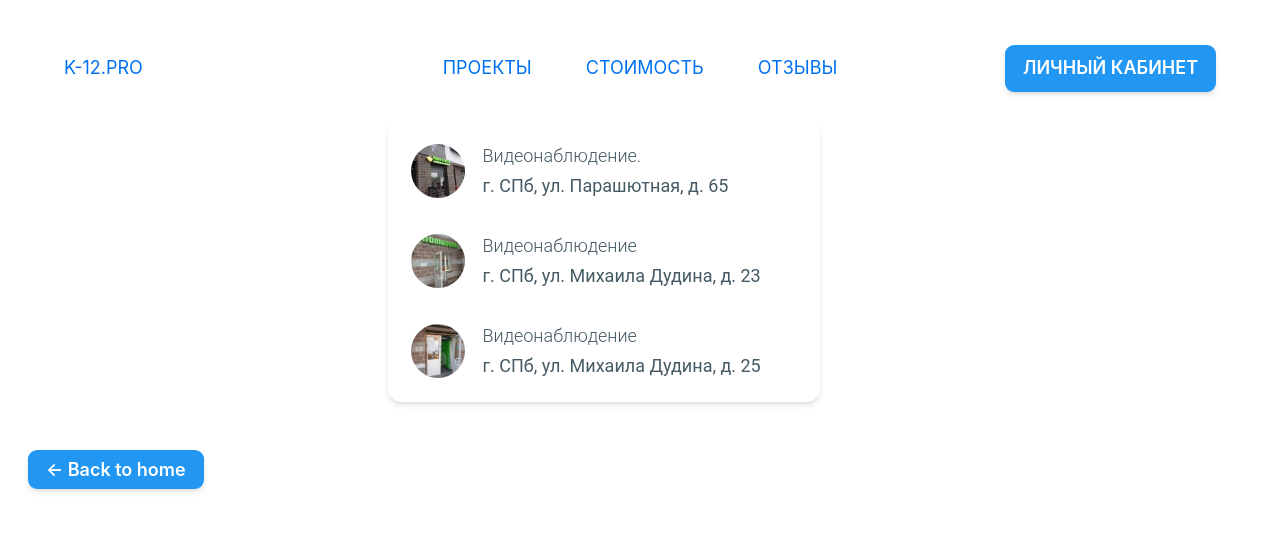
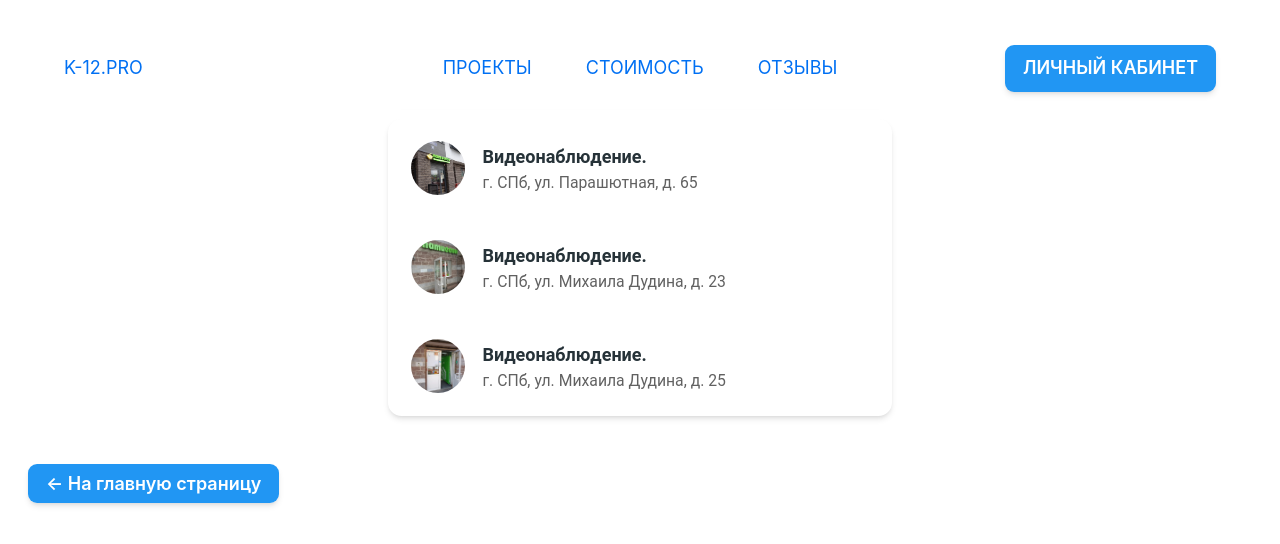
Before and after one commit to dmitriKrupin/oMyReact, a Next.js app: page /projects in a window 1280 px wide. Shown: the top 544 px of the page. Built offline with nearby package versions, Linux system fonts and the light colour scheme.

Commit message:
CctvPage has been added.

```diff
--- /dev/null
+++ b/src/components/access.tsx
@@ -0,0 +1,39 @@
+import React from "react";
+import {Button, Step, Stepper} from "@material-tailwind/react";
+import Head from "next/head";
+
+export default function AccessPage() {
+    const [activeStep, setActiveStep] = React.useState(0);
+    const [isLastStep, setIsLastStep] = React.useState(false);
+    const [isFirstStep, setIsFirstStep] = React.useState(false);
+
+    const handleNext = () => !isLastStep && setActiveStep((cur) => cur + 1);
+    const handlePrev = () => !isFirstStep && setActiveStep((cur) => cur - 1);
+
+    return (
+        <div className={'calculator'}>
+            <Head>
+                <title>{'K-12.PRO | Расчет контроля доступа'}</title>
+            </Head>
+            <div className="w-full py-4 px-8">
+                <Stepper
+                    activeStep={activeStep}
+                    isLastStep={(value) => setIsLastStep(value)}
+                    isFirstStep={(value) => setIsFirstStep(value)}
+                >
+                    <Step onClick={() => setActiveStep(0)}>1</Step>
+                    <Step onClick={() => setActiveStep(1)}>2</Step>
+                    <Step onClick={() => setActiveStep(2)}>3</Step>
+                </Stepper>
+                <div className="mt-16 flex justify-between">
+                    <Button onClick={handlePrev} disabled={isFirstStep}>
+                        Prev
+                    </Button>
+                    <Button onClick={handleNext} disabled={isLastStep}>
+                        Next
+                    </Button>
+                </div>
+            </div>
+        </div>
+    );
+}
--- /dev/null
+++ b/src/components/cctv.tsx
@@ -0,0 +1,39 @@
+import React from "react";
+import {Button, Step, Stepper} from "@material-tailwind/react";
+import Head from "next/head";
+
+export default function CctvPage() {
+    const [activeStep, setActiveStep] = React.useState(0);
+    const [isLastStep, setIsLastStep] = React.useState(false);
+    const [isFirstStep, setIsFirstStep] = React.useState(false);
+
+    const handleNext = () => !isLastStep && setActiveStep((cur) => cur + 1);
+    const handlePrev = () => !isFirstStep && setActiveStep((cur) => cur - 1);
+
+    return (
+        <div className={'calculator'}>
+            <Head>
+                <title>{'K-12.PRO | Расчет видеонаблюдения'}</title>
+            </Head>
+            <div className="w-full py-4 px-8">
+                <Stepper
+                    activeStep={activeStep}
+                    isLastStep={(value) => setIsLastStep(value)}
+                    isFirstStep={(value) => setIsFirstStep(value)}
+                >
+                    <Step onClick={() => setActiveStep(0)}>1</Step>
+                    <Step onClick={() => setActiveStep(1)}>2</Step>
+                    <Step onClick={() => setActiveStep(2)}>3</Step>
+                </Stepper>
+                <div className="mt-16 flex justify-between">
+                    <Button onClick={handlePrev} disabled={isFirstStep}>
+                        НАЗАД
+                    </Button>
+                    <Button onClick={handleNext} disabled={isLastStep}>
+                        ВПЕРЕД
+                    </Button>
+                </div>
+            </div>
+        </div>
+    );
+}
--- a/src/components/layout.tsx
+++ b/src/components/layout.tsx
@@ -43,7 +43,7 @@ export default function Layout({
             <main>{children}</main>
             {!home && (
                 <div className={'backToHome'}>
-                    <Link href="/" className={'btn-primary'}>← Back to home</Link>
+                    <Link href="/" className={'btn-primary'}>← На главную страницу</Link>
                 </div>
             )}
         </div>
--- a/src/pages/pricing/index.tsx
+++ b/src/pages/pricing/index.tsx
@@ -1,13 +1,93 @@
 import Layout from "@/components/layout";
 import Head from "next/head";
+import React, {Fragment, useState} from "react";
+import {Button} from "@material-tailwind/react";
+import {Dialog, Transition} from "@headlessui/react";
+import CctvPage from "@/components/cctv";
+import AccessPage from "@/components/access";
+
+const calculateSystems = [
+    {
+        name: 'ВИДЕОНАБЛЮДЕНИЕ',
+        page: <CctvPage/>
+    },
+    {
+        name: 'КОНТРОЛЬ ДОСТУПА',
+        page: <AccessPage/>
+    }
+]
 
 export default function PricingPage() {
+    let [isOpen, setIsOpen] = useState(false)
+
+    function closeModal() {
+        setIsOpen(false)
+    }
+
+    function openModal() {
+        setIsOpen(true)
+    }
+
     return (
         <Layout>
             <Head>
                 <title>{'K-12.PRO | Калькулятор стоимости'}</title>
             </Head>
-            <div>Здесь будет калькулятор видеонаблюдения и контроля доступа!</div>
+            <div className={'main'}>
+                <div className={'text-center'}>Выберите систему для расчета:</div>
+                <div className={'flex justify-center'}>
+                    {calculateSystems.map((item) => (
+                        <Button
+                            onClick={openModal}
+                            key={item.name}
+                        >
+                            {item.name}
+                            <Transition appear show={isOpen} as={Fragment}>
+                                <Dialog as="div" className="relative z-10" onClose={closeModal}>
+                                    <Transition.Child
+                                        as={Fragment}
+                                        enter="ease-out duration-300"
+                                        enterFrom="opacity-0"
+                                        enterTo="opacity-100"
+                                        leave="ease-in duration-200"
+                                        leaveFrom="opacity-100"
+                                        leaveTo="opacity-0"
+                                    >
+                                        {/*Заблюривание фона для меню вызова калькулятора*/}
+                                        <div className="rounded-3xl fixed inset-16 backdrop-blur"/>
+                                    </Transition.Child>
+
+                                    <div>
+                                        <Transition.Child
+                                            as={Fragment}
+                                            enter="ease-out duration-300"
+                                            enterFrom="opacity-0 scale-95"
+                                            enterTo="opacity-100 scale-100"
+                                            leave="ease-in duration-200"
+                                            leaveFrom="opacity-100 scale-100"
+                                            leaveTo="opacity-0 scale-95"
+                                        >
+                                            <Dialog.Panel>
+                                                {item.page}
+                                                <div className="mt-4">
+                                                    <button
+                                                        type="button"
+                                                        className="inline-flex justify-center rounded-md border border-transparent bg-blue-100 px-4 py-2 text-sm font-medium text-blue-900 hover:bg-blue-200 focus:outline-none focus-visible:ring-2 focus-visible:ring-blue-500 focus-visible:ring-offset-2"
+                                                        onClick={closeModal}
+                                                    >
+                                                        ПОЛУЧИТЬ РАСЧЕТ
+                                                    </button>
+                                                </div>
+                                            </Dialog.Panel>
+                                        </Transition.Child>
+                                    </div>
+                                </Dialog>
+                            </Transition>
+                        </Button>
+                    ))}
+                </div>
+
+            </div>
         </Layout>
     );
 }
--- a/src/pages/projects/index.tsx
+++ b/src/pages/projects/index.tsx
@@ -12,6 +12,26 @@ import p65 from '@/assets/projects/p-65.jpg'
 import d23 from '@/assets/projects/d-23.jpg'
 import d25 from '@/assets/projects/d-25.jpg'
 
+const projects = [
+    {
+        image: {p65}.p65,
+        alt: 'Монтаж видеонаблюдения и СКС для ООО "ВИД Покупай"',
+        service: 'Видеонаблюдение.',
+        adress: 'г. СПб, ул. Парашютная, д. 65'
+    },
+    {
+        image: {d23}.d23,
+        alt: 'Монтаж видеонаблюдения и СКС для ООО "ВИД Покупай"',
+        service: 'Видеонаблюдение.',
+        adress: 'г. СПб, ул. Михаила Дудина, д. 23'
+    },
+    {
+        image: {d25}.d25,
+        alt: 'Монтаж видеонаблюдения и СКС для ООО "ВИД Покупай"',
+        service: 'Видеонаблюдение.',
+        adress: 'г. СПб, ул. Михаила Дудина, д. 25'
+    }
+]
 
 export default function ProjectsPage() {
     return (
@@ -21,49 +41,25 @@ export default function ProjectsPage() {
             </Head>
 
             <div className={'main'}>
-                <Card className="w-96">
-                    <List>
+                <Card>
+                    {projects.map((item) => (
+                        <List
+                            key={item.image.src}>
                             <ListItem>
                                 <ListItemPrefix>
-                                {/*<Image alt="Парашютная 65" src={p65}/>*/}
-                                <Avatar variant="circular" alt="alexander" src={p65.src}/>
+                                    <Avatar variant="circular" alt={item.alt} src={item.image.src}/>
                                 </ListItemPrefix>
                                 <div>
-                                <Typography variant=" h6" color=" blue-gray">
-                                    Видеонаблюдение.
+                                    <Typography variant="h6" color="blue-gray">
+                                        {item.service}
                                     </Typography>
-                                <Typography variant=" small" color=" gray" className=" font-normal">
-                                    г. СПб, ул. Парашютная, д. 65
-                                </Typography>
-                            </div>
-                        </ListItem>
-                        <ListItem>
-                            <ListItemPrefix>
-                                <Avatar variant="circular" alt=" alexander" src={d23.src}/>
-                            </ListItemPrefix>
-                            <div>
-                                <Typography variant=" h6" color=" blue-gray">
-                                    Видеонаблюдение
-                                </Typography>
-                                <Typography variant=" small" color=" gray" className=" font-normal">
-                                    г. СПб, ул. Михаила Дудина, д. 23
-                                </Typography>
-                            </div>
-                        </ListItem>
-                        <ListItem>
-                            <ListItemPrefix>
-                                <Avatar variant="circular" alt=" emma" src={d25.src}/>
-                            </ListItemPrefix>
-                            <div>
-                                <Typography variant=" h6" color=" blue-gray">
-                                    Видеонаблюдение
-                                </Typography>
-                                <Typography variant=" small" color=" gray" className=" font-normal">
-                                    г. СПб, ул. Михаила Дудина, д. 25
+                                    <Typography variant="small" color="gray" className=" font-normal">
+                                        {item.adress}
                                     </Typography>
                                 </div>
                             </ListItem>
                         </List>
+                    ))}
                 </Card>
             </div>
         </Layout>
```
Also changed, not shown: src/styles/globals.css (+7 -0 lines), 1 other file (tests, documents, lock files or other folders). Lines whose indentation alone changed are shown as unchanged.
